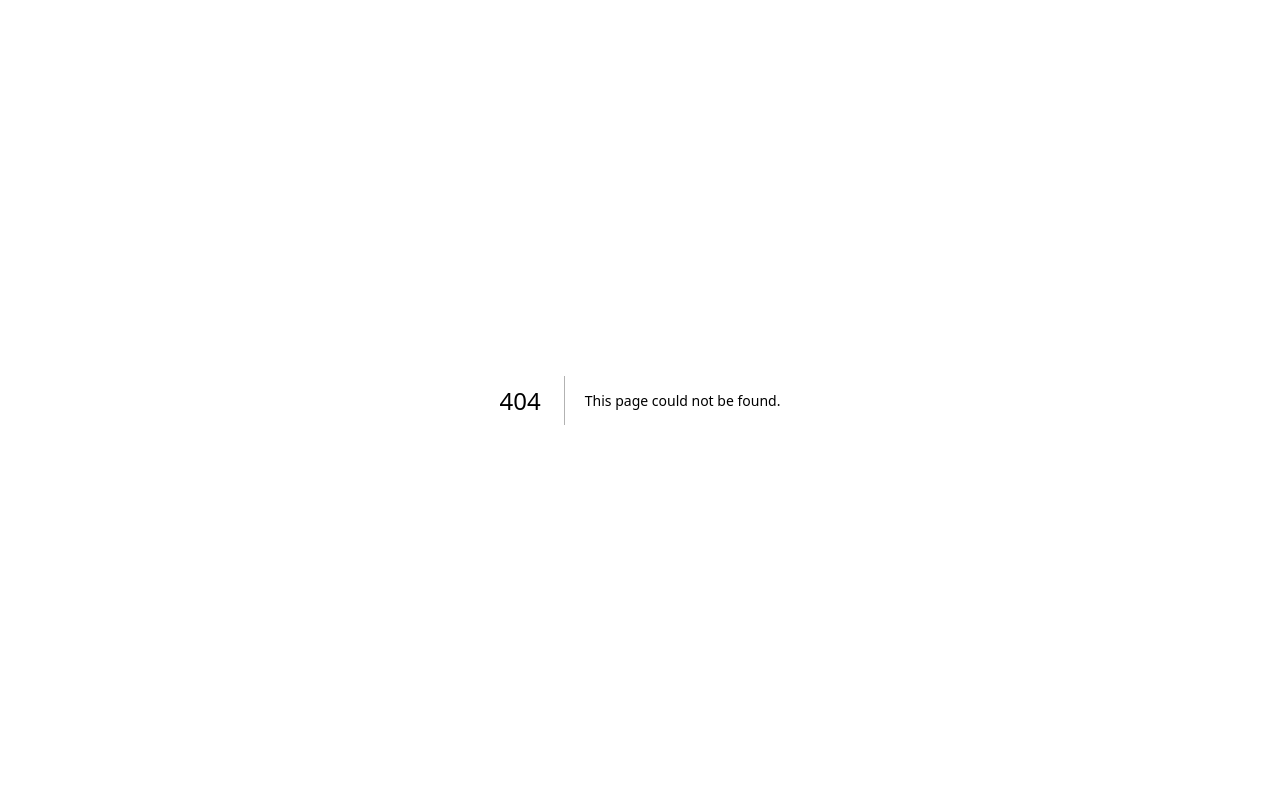
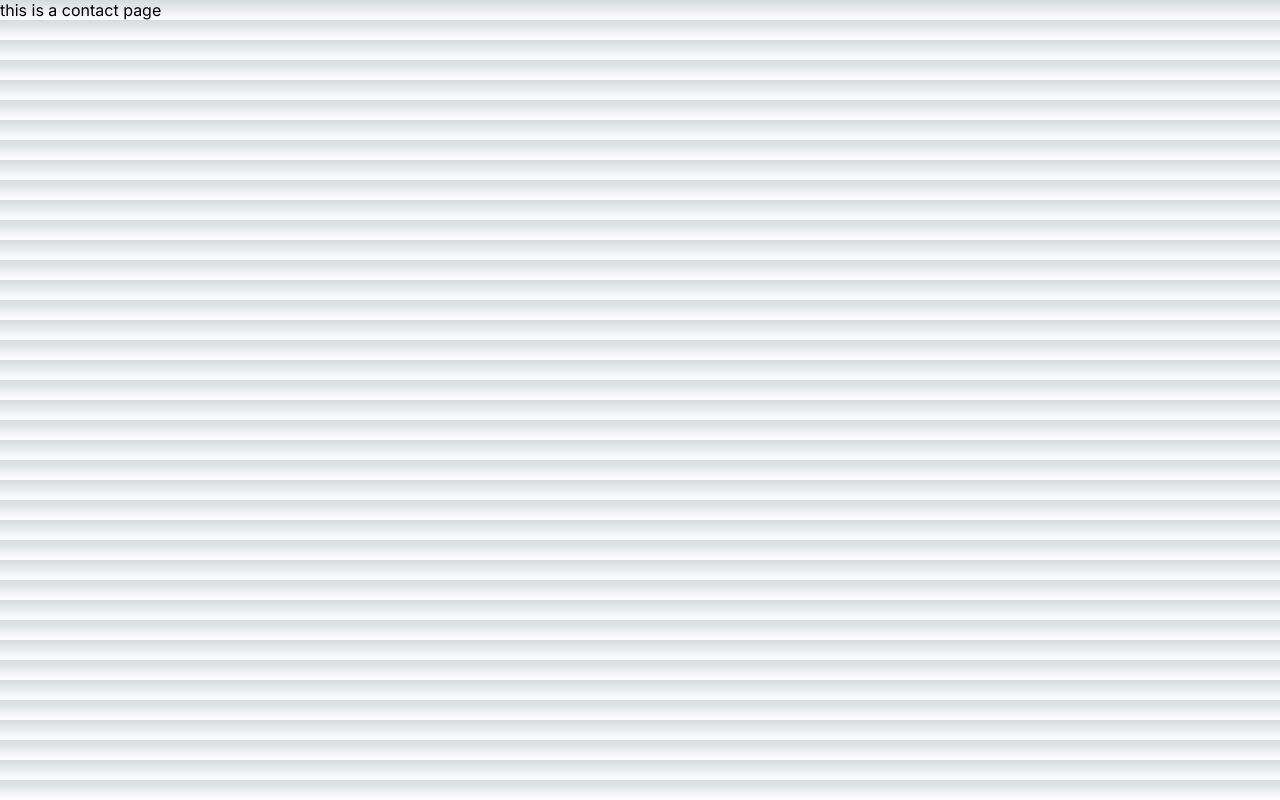
Before and after one commit to SUNNYSAINI729/multizone, a Next.js app in the folder home/: page /contact in a window 1280 px wide. Before the commit this address had no page. Built offline with nearby package versions, Linux system fonts and the light colour scheme.

Commit message:
worked on contact page

```diff
--- /dev/null
+++ b/home/app/contact/page.js
@@ -0,0 +1,11 @@
+import React from 'react'
+
+const Contact = () => {
+  return (
+    <div>
+        this is a contact page
+    </div>
+  )
+}
+
+export default Contact
```
